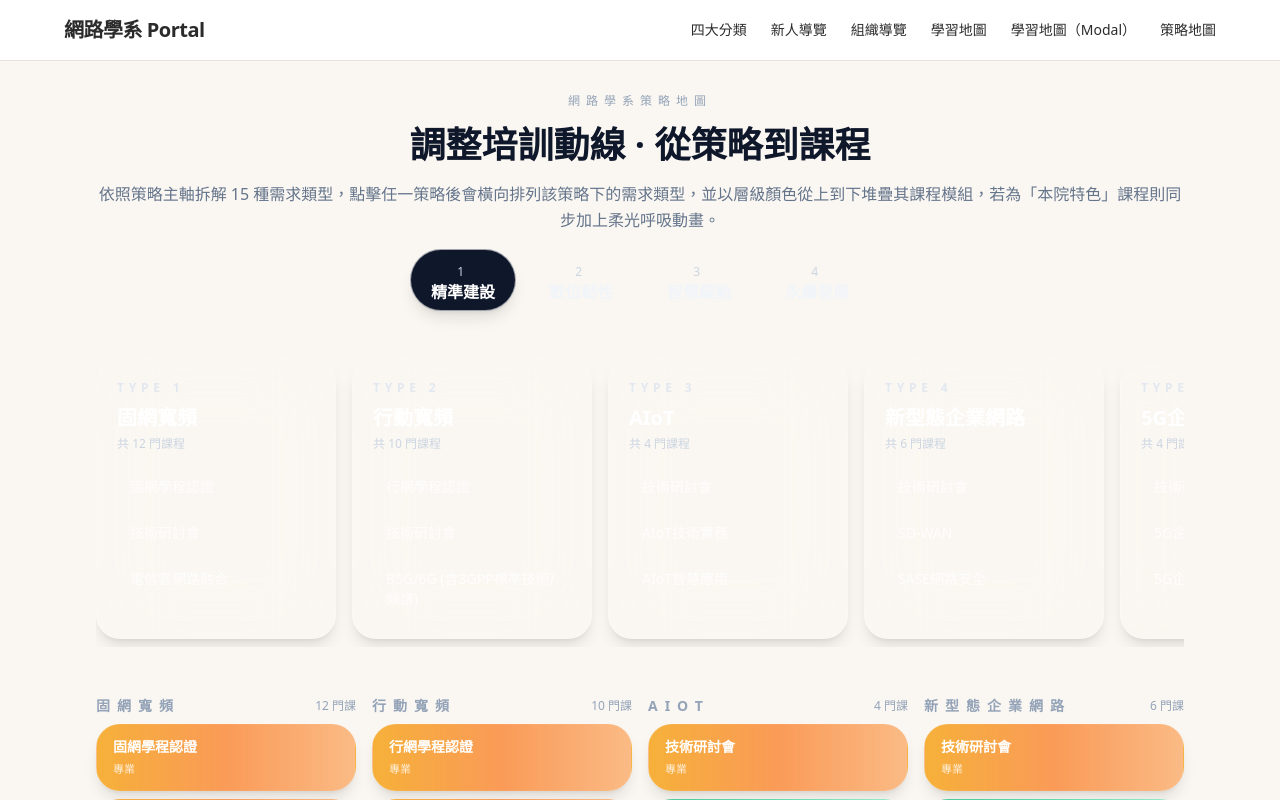
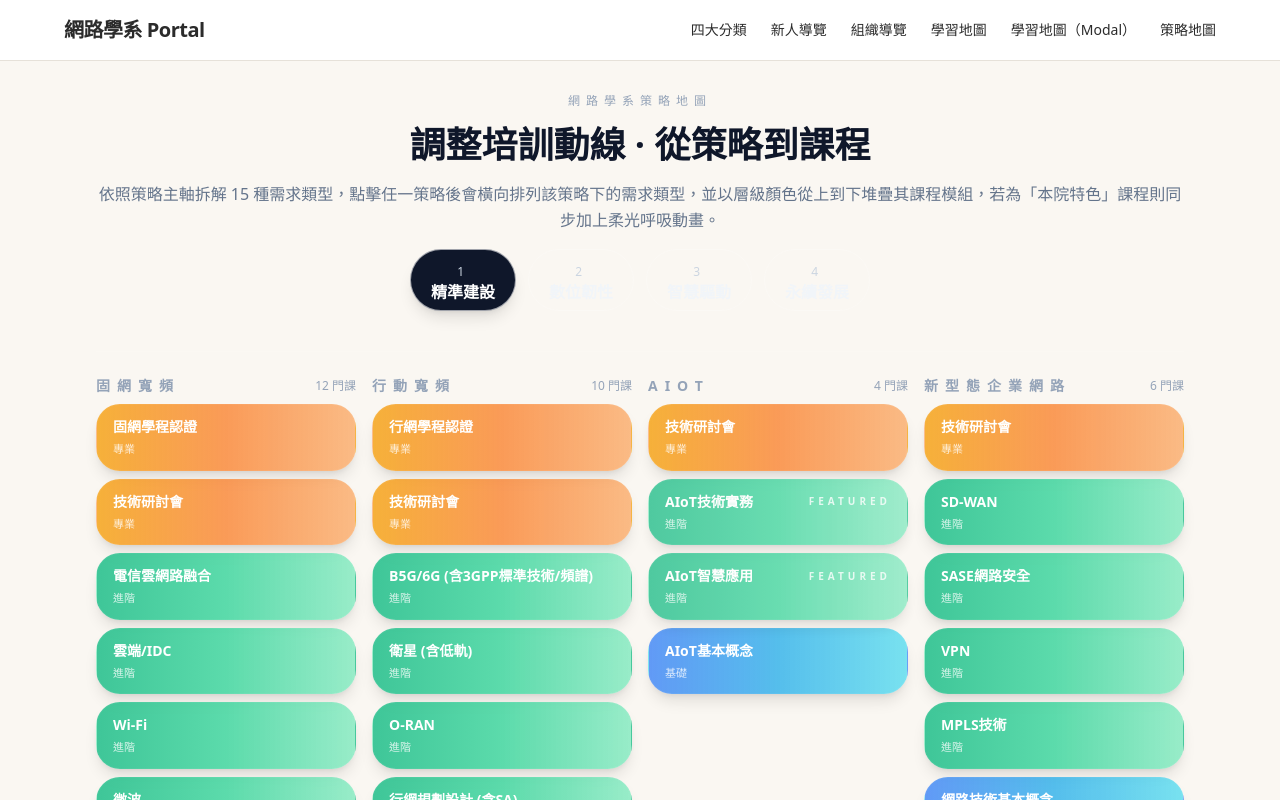
Before and after one commit to lolotw-sudo/network-dept-portal, a React (Vite) app: page /#/strategy-map in a window 1280 px wide. Shown: the top 800 px of the page. Built offline with nearby package versions, Linux system fonts and the light colour scheme.

Commit message:
Simplify strategy map tiers

```diff
--- a/src/pages/StrategyMap.tsx
+++ b/src/pages/StrategyMap.tsx
@@ -47,32 +47,6 @@ const StrategyMap = () => {
           </div>
         </header>
 
-        <div className="space-y-6">
-          <div className="flex overflow-x-auto gap-4 py-2">
-            {highlightStrategy.types.map(type => (
-              <article
-                key={type.id}
-                className="min-w-[240px] rounded-3xl border border-white/10 bg-white/5 p-5 shadow-lg backdrop-blur-2xl"
-              >
-                <p className="text-xs font-semibold uppercase tracking-[0.4em] text-slate-200 mb-2">
-                  TYPE {type.id}
-                </p>
-                <h2 className="text-xl font-semibold text-white mb-1">{type.name}</h2>
-                <p className="text-xs text-slate-300">共 {type.courses.length} 門課程</p>
-                <div className="mt-4 flex flex-col gap-2">
-                  {type.courses.slice(0, 3).map(course => (
-                    <span
-                      key={course.name}
-                      className={`text-sm rounded-2xl border border-white/5 px-3 py-2 text-white/80`}
-                    >
-                      {course.name}
-                    </span>
-                  ))}
-                </div>
-              </article>
-            ))}
-          </div>
-
         <div className="space-y-6 border-t border-white/10 pt-6">
           <div className="flex flex-wrap justify-between gap-4">
             {highlightStrategy.types.map(type => (
@@ -108,7 +82,6 @@ const StrategyMap = () => {
             ))}
           </div>
         </div>
-        </div>
       </section>
     </Layout>
   );
```
Lines whose indentation alone changed are shown as unchanged.
